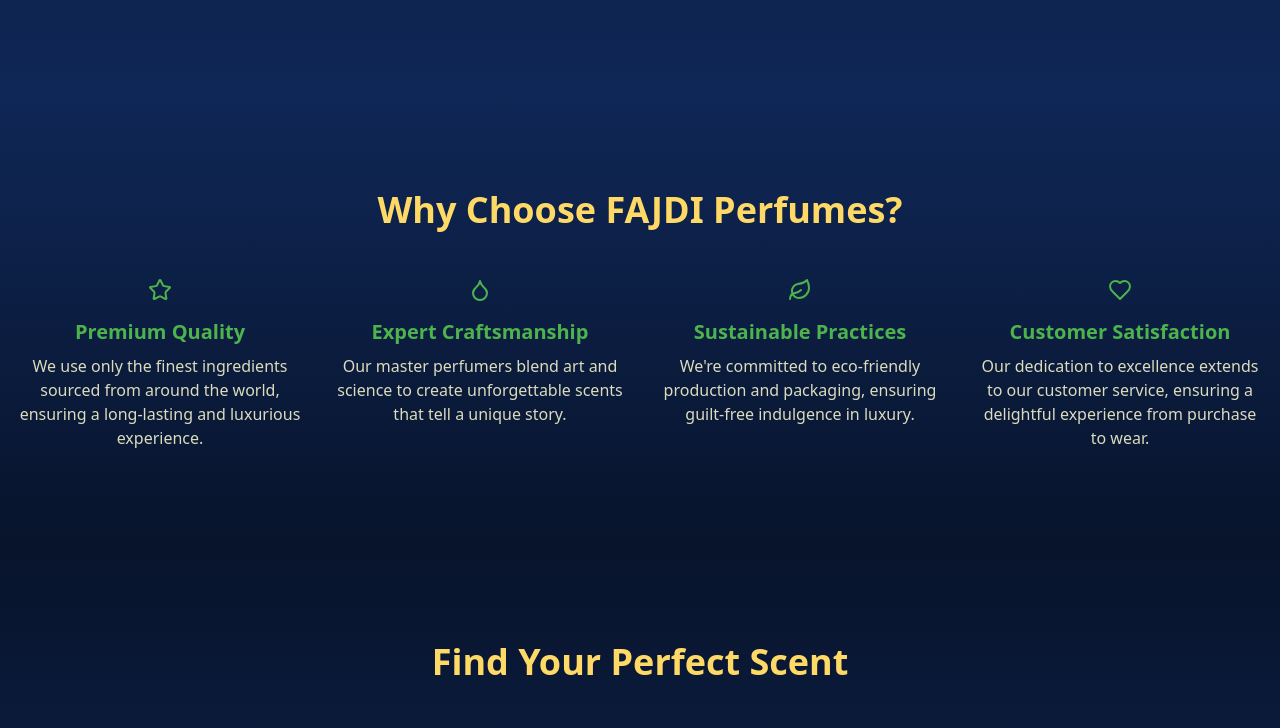
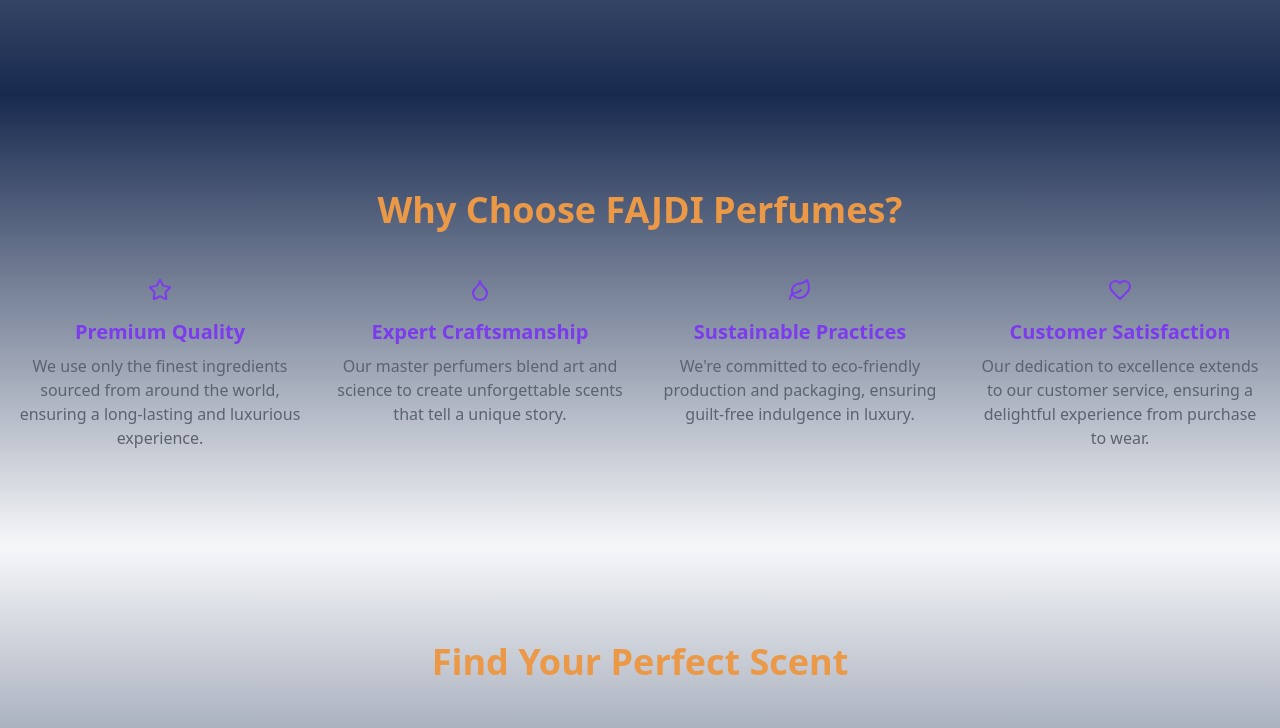
Before and after one commit to funaccountly/FAJDI-Perfumes, a React (Vite) app: page / in a window 1280 px wide. Shown: the part 1080-1808 px from the top of the page. Built offline with nearby package versions, Linux system fonts and the light colour scheme.

Commit message:
Enhance CSS for Premium Design
Updated the CSS styles to create a more premium and professional appearance for the application. This includes adjustments to colors, layouts, and overall design elements to elevate the user experience.
[skip gpt_engineer]

```diff
--- a/src/index.css
+++ b/src/index.css
@@ -4,35 +4,65 @@
 
 @layer base {
   :root {
-    --background: 220 70% 10%;
-    --foreground: 60 100% 90%;
+    --background: 220 20% 97%;
+    --foreground: 220 10% 10%;
 
-    --card: 220 70% 15%;
-    --card-foreground: 60 100% 90%;
+    --card: 0 0% 100%;
+    --card-foreground: 220 10% 10%;
 
-    --popover: 220 70% 15%;
-    --popover-foreground: 60 100% 90%;
+    --popover: 0 0% 100%;
+    --popover-foreground: 220 10% 10%;
 
-    --primary: 220 70% 20%;
-    --primary-foreground: 60 100% 90%;
+    --primary: 220 54% 20%;
+    --primary-foreground: 220 10% 98%;
 
-    --secondary: 45 100% 70%;
-    --secondary-foreground: 220 70% 20%;
+    --secondary: 30 80% 60%;
+    --secondary-foreground: 220 10% 10%;
 
-    --muted: 220 70% 30%;
-    --muted-foreground: 60 30% 80%;
+    --muted: 220 14% 90%;
+    --muted-foreground: 220 10% 40%;
 
-    --accent: 120 40% 50%;
-    --accent-foreground: 220 70% 10%;
+    --accent: 262 83% 58%;
+    --accent-foreground: 220 10% 98%;
 
     --destructive: 0 84.2% 60.2%;
-    --destructive-foreground: 60 100% 90%;
+    --destructive-foreground: 220 10% 98%;
 
-    --border: 220 70% 30%;
-    --input: 220 70% 30%;
-    --ring: 60 100% 70%;
+    --border: 220 14% 90%;
+    --input: 220 14% 90%;
+    --ring: 262 83% 58%;
 
     --radius: 0.5rem;
+  }
+
+  .dark {
+    --background: 220 20% 10%;
+    --foreground: 220 10% 98%;
+
+    --card: 220 20% 13%;
+    --card-foreground: 220 10% 98%;
+
+    --popover: 220 20% 13%;
+    --popover-foreground: 220 10% 98%;
+
+    --primary: 220 54% 80%;
+    --primary-foreground: 220 10% 10%;
+
+    --secondary: 30 80% 60%;
+    --secondary-foreground: 220 10% 10%;
+
+    --muted: 220 14% 20%;
+    --muted-foreground: 220 10% 70%;
+
+    --accent: 262 83% 58%;
+    --accent-foreground: 220 10% 98%;
+
+    --destructive: 0 62% 30%;
+    --destructive-foreground: 220 10% 98%;
+
+    --border: 220 14% 20%;
+    --input: 220 14% 20%;
+    --ring: 262 83% 58%;
   }
 }
 
@@ -42,17 +72,54 @@
   }
   body {
     @apply bg-background text-foreground;
+    font-feature-settings: "rlig" 1, "calt" 1;
   }
 }
 
-.bottle-dark {
-  background-color: #3E2723;
-  border: 2px solid #C0C0C0;
+.hero-section {
+  background: linear-gradient(135deg, hsl(var(--primary)) 0%, hsl(var(--accent)) 100%);
+  position: relative;
+  overflow: hidden;
 }
 
-.bottle-light {
-  background-color: #F5F5F5;
-  border: 2px solid #795548;
+.hero-section::before {
+  content: '';
+  position: absolute;
+  top: 0;
+  left: 0;
+  right: 0;
+  bottom: 0;
+  background: url('/perfume-background.jpg') no-repeat center center;
+  background-size: cover;
+  opacity: 0.1;
+  z-index: 0;
+}
+
+.hero-content {
+  position: relative;
+  z-index: 1;
+}
+
+.collection-card {
+  transition: transform 0.3s ease-in-out, box-shadow 0.3s ease-in-out;
+  @apply bg-card text-card-foreground;
+}
+
+.collection-card:hover {
+  transform: translateY(-10px);
+  box-shadow: 0 20px 25px -5px rgba(0, 0, 0, 0.1), 0 10px 10px -5px rgba(0, 0, 0, 0.04);
+}
+
+.feature-icon {
+  @apply text-4xl mb-4 text-accent;
+}
+
+.cta-section {
+  background: linear-gradient(135deg, hsl(var(--primary)) 0%, hsl(var(--accent)) 100%);
+}
+
+.footer {
+  background: linear-gradient(135deg, hsl(var(--primary)) 0%, hsl(var(--accent)) 100%);
 }
 
 .perfume-bottle {
@@ -68,58 +135,25 @@
   transform: scale(1.05);
 }
 
-.perfume-bottle-dark {
-  background-image: url('/dark-bottle.png');
+.fragrance-quiz {
+  @apply bg-card text-card-foreground rounded-lg shadow-lg p-6;
 }
 
-.perfume-bottle-light {
-  background-image: url('/light-bottle.png');
+.fragrance-quiz h2 {
+  @apply text-2xl font-bold mb-4 text-primary;
 }
 
-.hero-section {
-  background: linear-gradient(135deg, #001F3F 0%, #003366 100%);
-  position: relative;
-  overflow: hidden;
+.fragrance-quiz label {
+  @apply block mb-2 text-sm font-medium text-muted-foreground;
 }
 
-.hero-section::before {
-  content: '';
-  position: absolute;
-  top: 0;
-  left: 0;
-  right: 0;
-  bottom: 0;
-  background: url('/perfume-background.jpg') no-repeat center center;
-  background-size: cover;
-  opacity: 0.2;
-  z-index: 0;
+.fragrance-quiz select,
+.fragrance-quiz button {
+  @apply w-full p-2 mb-4 rounded border border-input bg-background text-foreground;
 }
 
-.hero-content {
-  position: relative;
-  z-index: 1;
-}
-
-.collection-card {
-  transition: transform 0.3s ease-in-out, box-shadow 0.3s ease-in-out;
-}
-
-.collection-card:hover {
-  transform: translateY(-10px);
-  box-shadow: 0 10px 20px rgba(0, 0, 0, 0.2);
-}
-
-.feature-icon {
-  font-size: 2rem;
-  margin-bottom: 1rem;
-}
-
-.cta-section {
-  background: linear-gradient(135deg, #4A5568 0%, #2D3748 100%);
-}
-
-.footer {
-  background: linear-gradient(135deg, #1A202C 0%, #2D3748 100%);
+.fragrance-quiz button {
+  @apply bg-accent text-accent-foreground hover:bg-accent/90 transition-colors;
 }
 
 @media (max-width: 640px) {
@@ -128,18 +162,18 @@
   }
 
   .hero-section h1 {
-    font-size: 2.5rem;
+    @apply text-3xl;
   }
 
   .hero-section p {
-    font-size: 1.25rem;
+    @apply text-lg;
   }
 
   .collection-card {
-    margin-bottom: 2rem;
+    @apply mb-6;
   }
 
   .feature-card {
-    margin-bottom: 2rem;
+    @apply mb-6;
   }
 }
```
